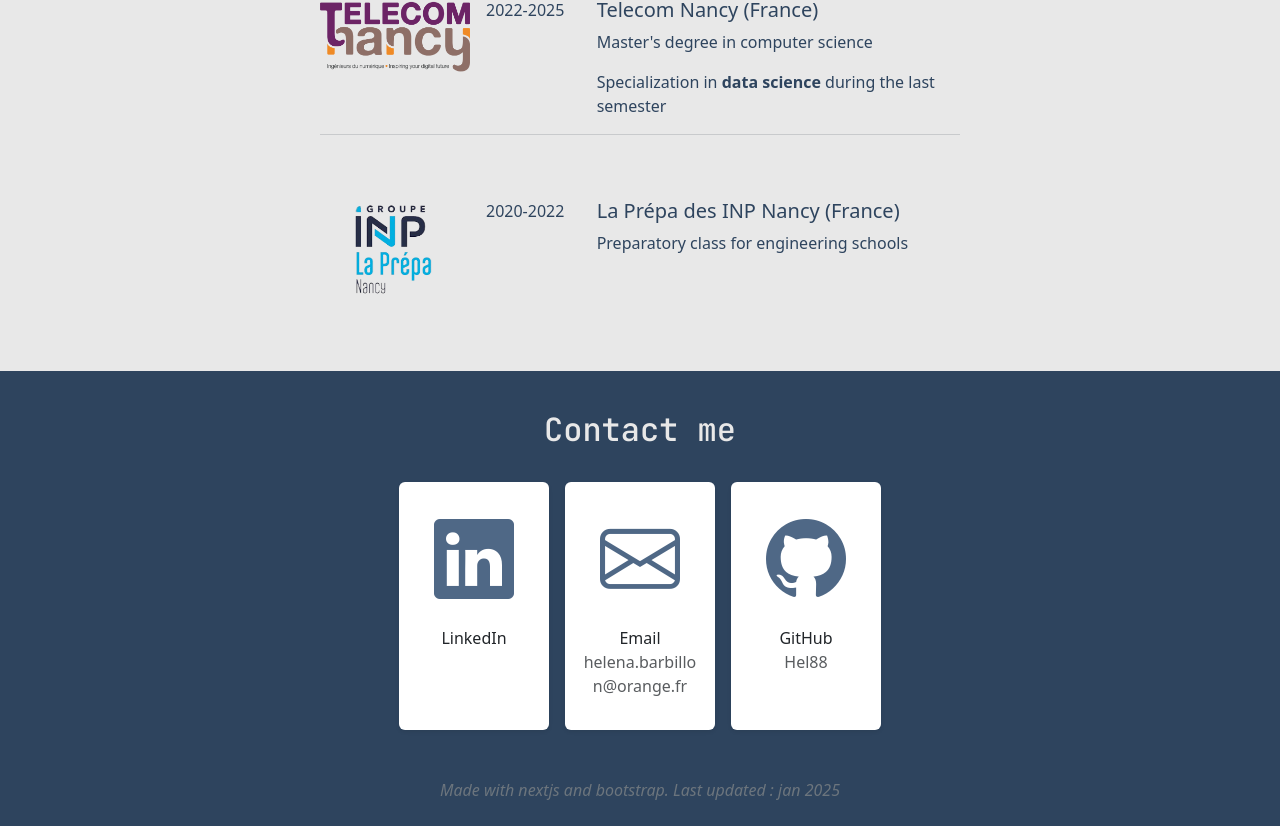
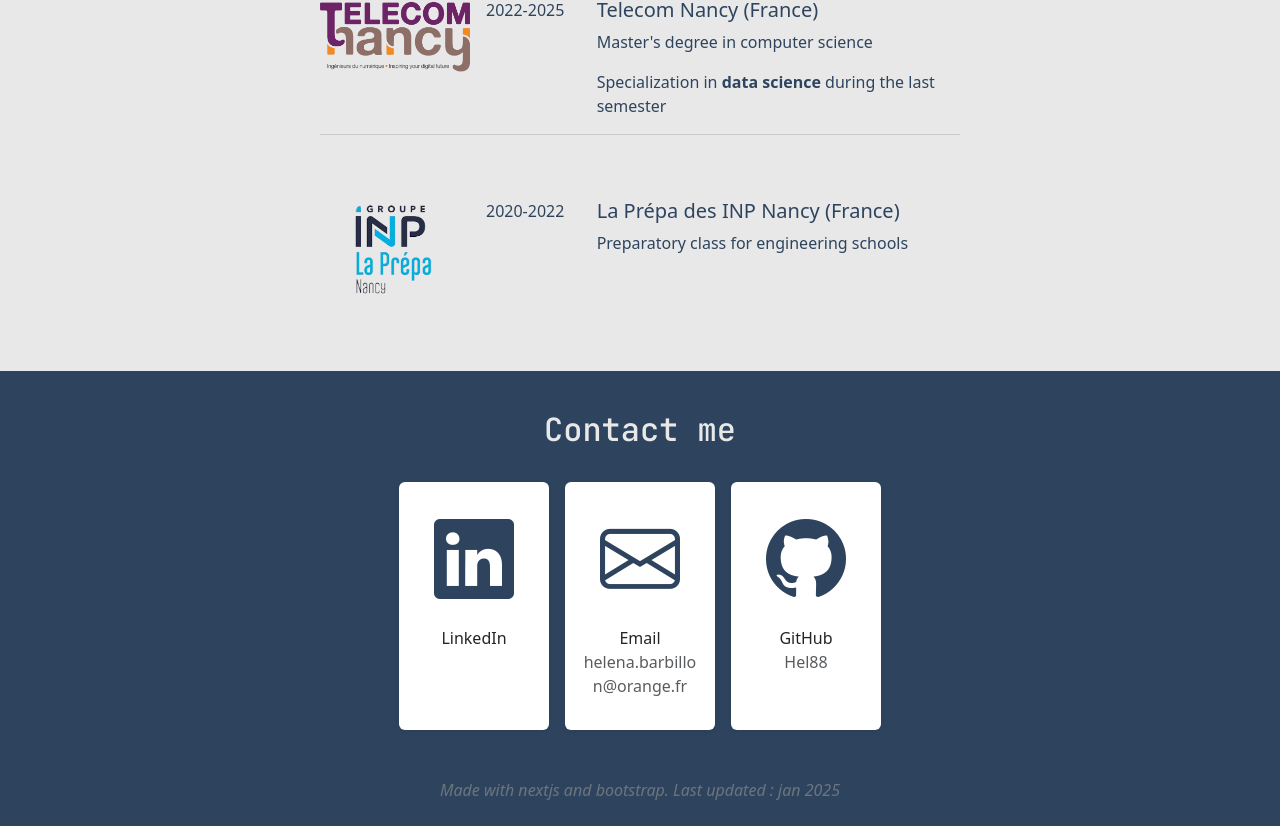
Before and after one commit to Hel88/portfolio, a Next.js app: page / in a window 1280 px wide. Shown: the part 4126-4952 px from the top of the page. Built offline with nearby package versions, Linux system fonts and the light colour scheme.

Commit message:
fix : wrong colors

```diff
--- a/src/components/ContactComponent.js
+++ b/src/components/ContactComponent.js
@@ -16,7 +16,7 @@ const Contact = () => {
                     style={{ width: '150px', cursor: 'pointer' }}
                 >
                     <div className="card-body">
-                        <i className="bi bi-linkedin" style={{ fontSize: '5rem', color: '#4F6886' }}></i>
+                        <i className="bi bi-linkedin" style={{ fontSize: '5rem', color: '#2e445e' }}></i>
                         <p className="mt-2 mb-0">LinkedIn</p>
 
                     </div>
@@ -30,7 +30,7 @@ const Contact = () => {
                     style={{ width: '150px', cursor: 'pointer' }}
                 >
                     <div className="card-body">
-                        <i className="bi bi-envelope" style={{ fontSize: '5rem', color: '#4F6886' }}></i>
+                        <i className="bi bi-envelope" style={{ fontSize: '5rem', color: '#2e445e' }}></i>
 
                         <p className="mt-2 mb-0">Email</p>
                         <p className='text-muted'>helena.barbillon@orange.fr</p>
@@ -47,7 +47,7 @@ const Contact = () => {
                     style={{ width: '150px', cursor: 'pointer' }}
                 >
                     <div className="card-body">
-                        <i className="bi bi-github" style={{ fontSize: '5rem', color: '#4F6886' }}></i>
+                        <i className="bi bi-github" style={{ fontSize: '5rem', color: '#2e445e' }}></i>
                         <p className="mt-2 mb-0">GitHub</p>
                         <p className='text-muted'>Hel88</p>
                     </div>
```
